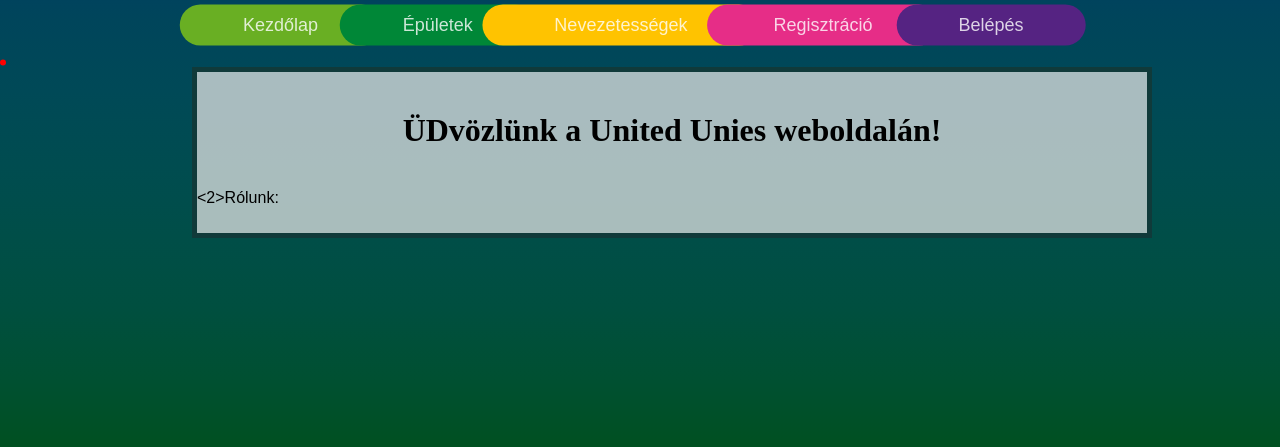
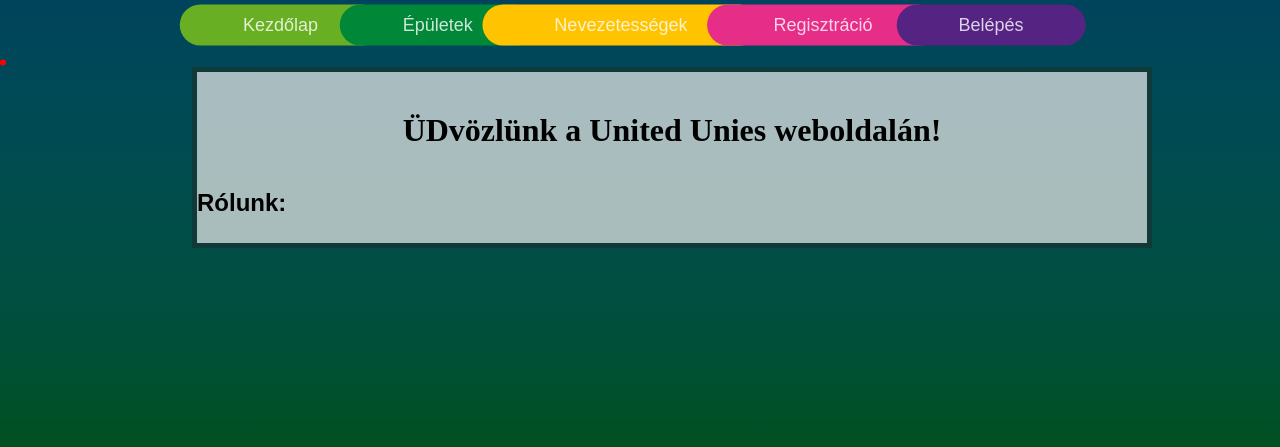
Before and after one commit to IT-Boys23/projekt-munka, a PHP site: page / in a window 1280 px wide. Shown: the part 273-720 px from the top of the page. Run offline with PHP 8.4, Linux system fonts and the light colour scheme; some web fonts are replaced.

Commit message:
Update main.php

```diff
--- a/main.php
+++ b/main.php
@@ -1,2 +1,2 @@
 <h1>ÜDvözlünk a United Unies weboldalán!</h1>
-<2>Rólunk:</h2>
+<h2>Rólunk:</h2>
```
